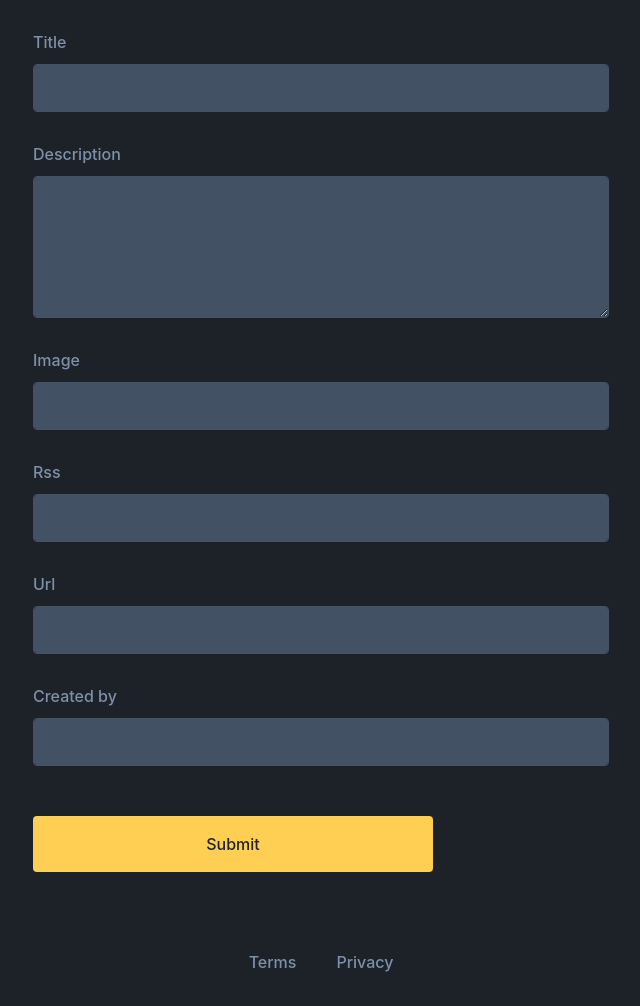
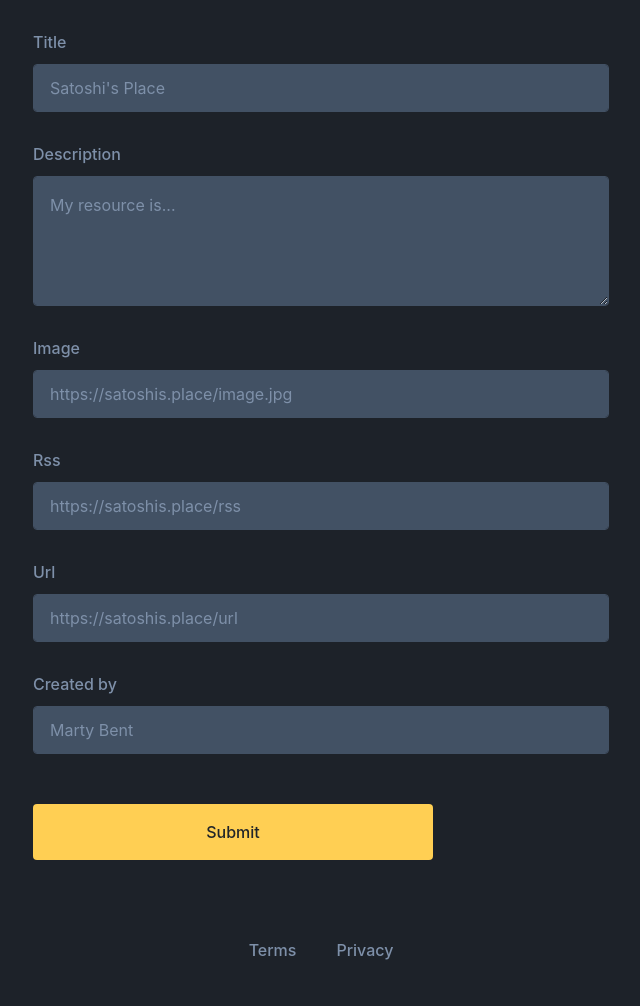
Before and after one commit to Bitcoiners-Best/bitcoinersbest, a Yii app: template views/content/create.php in a window 1280 px wide. Shown: the part 331-1337 px from the top of the page, without its empty margins (319-959 px from the left). After the commit the page ends 1291 px from the top, so only its background shows below. Run offline with PHP 8.4 and a stand-in for Yii, Linux system fonts and the light colour scheme; the template is opened without the code that fills it: most values are stand-ins (such as "Sample title", 1, 10 or a date in 2020); form fields are guessed from the names that the template uses; data that the repository does not hold is empty; some libraries are stand-ins or nearby versions.

Commit message:
placeholder text (#66)

```diff
--- a/views/content/_form.php
+++ b/views/content/_form.php
@@ -14,17 +14,17 @@ use yii\widgets\ActiveForm;
 
     <?= $form->field($model, 'res_type_id')->dropDownList(\app\models\ResType::getAvailableTypesAsArray())->label('Resource Type') ?>
 
-    <?= $form->field($model, 'title')->textInput(['maxlength' => true]) ?>
+    <?= $form->field($model, 'title')->textInput(['maxlength' => true, 'placeholder' => "Satoshi's Place"]) ?>
 
-    <?= $form->field($model, 'description')->textarea(['rows' => '4']) ?>
+    <?= $form->field($model, 'description')->textarea(['rows' => '4', 'placeholder' => "My resource is..."]) ?>
 
-    <?= $form->field($model, 'image')->textInput(['maxlength' => true]) ?>
+    <?= $form->field($model, 'image')->textInput(['maxlength' => true, 'placeholder' => "https://satoshis.place/image.jpg"]) ?>
 
-    <?= $form->field($model, 'rss')->textInput(['maxlength' => true]) ?>
+    <?= $form->field($model, 'rss')->textInput(['maxlength' => true, 'placeholder' => "https://satoshis.place/rss"]) ?>
 
-    <?= $form->field($model, 'url')->textInput(['maxlength' => true]) ?>
+    <?= $form->field($model, 'url')->textInput(['maxlength' => true, 'placeholder' => "https://satoshis.place/url"]) ?>
 
-    <?= $form->field($model, 'created_by')->textInput(['maxlength' => true]) ?>
+    <?= $form->field($model, 'created_by')->textInput(['maxlength' => true, 'placeholder' => "Marty Bent"]) ?>
 
     <div class="form-group mt-50">
         <?= Html::submitButton('Submit', ['class' => 'btn btn-rect-xl push-button']) ?>
--- a/web/css/site.css
+++ b/web/css/site.css
@@ -998,7 +998,7 @@ label {
     width: 100%;
     height: 48px;
     padding: 16px;
-    font-size: 18px;
+    font-size: 16px;
     color: #fff;
     background-color: #425164;
     background-clip: padding-box;
@@ -1052,6 +1052,16 @@ select:-webkit-autofill:focus {
 input:-webkit-autofill {
     -webkit-animation-name: autofill;
     -webkit-animation-fill-mode: both;
+}
+
+input::placeholder,
+textarea::placeholder {
+  color: #7E90A9 !important;
+}
+
+inpu:-ms-input-placeholder,
+textarea:-ms-input-placeholder {
+  color: #7E90A9 !important;
 }
 
 .help-block {
```
Also changed, not shown: views/admin/res-item/_form.php (+6 -6 lines).
